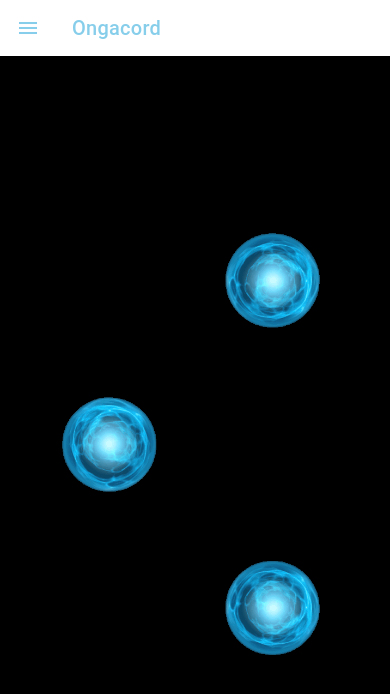
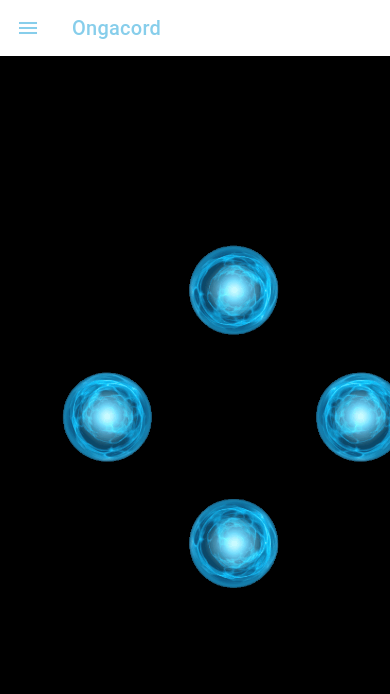
Before and after one commit to ArkDriveDev/Ongacord, a React (Vite) app: page /hologram in a window 390 px wide. Shown: the top 694 px of the page. Built offline with nearby package versions, Linux system fonts and the light colour scheme.

Commit message:
adjustment again

```diff
--- a/src/pages/Hologram.css
+++ b/src/pages/Hologram.css
@@ -13,22 +13,22 @@ ion-content.hologram-container {
   overflow: hidden;
 }
 
-/* Centered Container - Adjusted for 2" spacing */
+/* Centered Container - 1 inch spacing */
 .hologram-center {
   position: relative;
-  width: 160vmin; /* Increased container size */
-  height: 160vmin;
-  max-width: 650px; /* Increased max size */
-  max-height: 650px;
+  width: 140vmin; /* Slightly reduced from 160vmin */
+  height: 140vmin;
+  max-width: 580px; /* Reduced from 650px */
+  max-height: 580px;
   margin: 25vh auto 0;
   transform: translateY(-10%);
 }
 
-/* Image Containers - Adjusted for spacing */
+/* Image Containers */
 .reflection-image {
   position: absolute;
-  width: 18%; /* Smaller containers = more space between */
-  height: 18%;
+  width: 20%; /* Increased from 18% */
+  height: 20%;
   display: flex;
   justify-content: center;
   align-items: center;
@@ -42,56 +42,55 @@ ion-content.hologram-container {
   object-fit: contain;
 }
 
-/* Positioning - Adjusted for 2" spacing */
+/* Positioning - 1 inch spacing */
 .reflection-image.top {
-  top: 8%; /* Moved further from center */
+  top: 10%; /* Brought closer than 8% */
   left: 50%;
   transform: translateX(-50%);
 }
 
 .reflection-image.right {
   top: 50%;
-  right: 8%; /* Moved further from center */
+  right: 10%;
   transform: translateY(-50%) rotate(90deg) scaleX(-1);
 }
 
 .reflection-image.bottom {
-  bottom: 8%; /* Moved further from center */
+  bottom: 10%;
   left: 50%;
   transform: translateX(-50%) scaleY(-1);
 }
 
 .reflection-image.left {
   top: 50%;
-  left: 8%; /* Moved further from center */
+  left: 10%;
   transform: translateY(-50%) rotate(270deg);
 }
 
 /* Mobile Responsiveness */
 @media (max-width: 768px) {
   .hologram-center {
-    width: 140vmin;
-    height: 140vmin;
+    width: 120vmin;
+    height: 120vmin;
     margin: 30vh auto 0;
     transform: translateY(-15%);
   }
 
   .reflection-image {
-    width: 20%; /* Slightly larger on mobile */
-    height: 20%;
+    width: 22%; /* Increased from 20% */
+    height: 22%;
   }
 
-  /* Slightly closer on mobile */
   .reflection-image.top {
-    top: 10%;
+    top: 12%; /* Brought closer than 10% */
   }
   .reflection-image.right {
-    right: 10%;
+    right: 12%;
   }
   .reflection-image.bottom {
-    bottom: 10%;
+    bottom: 12%;
   }
   .reflection-image.left {
-    left: 10%;
+    left: 12%;
   }
 }
```
